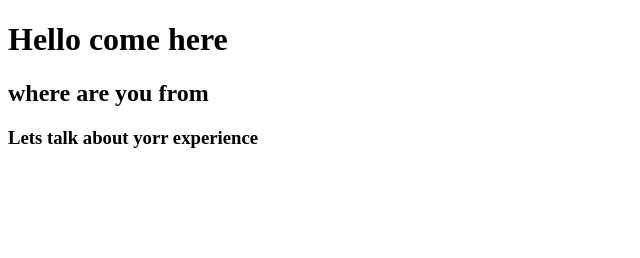
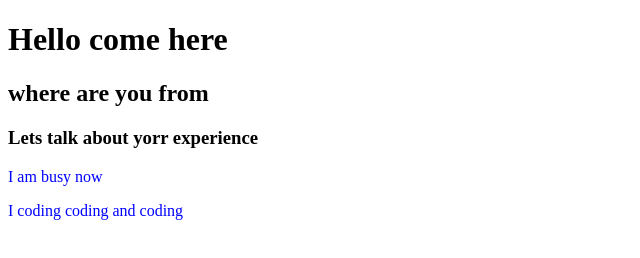
Before and after one commit to Basir7767/my-second-repo, a plain HTML site: page index.html in a window 1280 px wide. Shown: the whole page, without its empty margins (0-640 px from the left). Drawn offline with Linux system fonts and the light colour scheme.

Commit message:
style added

```diff
--- a/index.html
+++ b/index.html
@@ -5,11 +5,14 @@
     <meta http-equiv="X-UA-Compatible" content="IE=edge">
     <meta name="viewport" content="width=device-width, initial-scale=1.0">
     <title>My second github repo</title>
+    <link rel="stylesheet" href="style.css"
 </head>
 <body>
     <h1>Hello come here</h1>
     <h2>where are you from</h2>
     <h3>Lets talk about yorr experience</h3>
+    <p>I am busy now</p>
+    <p>I coding coding and coding</p>
 
 </body>
 </html>
--- /dev/null
+++ b/style.css
@@ -0,0 +1,3 @@
+p{
+    color: blue;
+}
```
